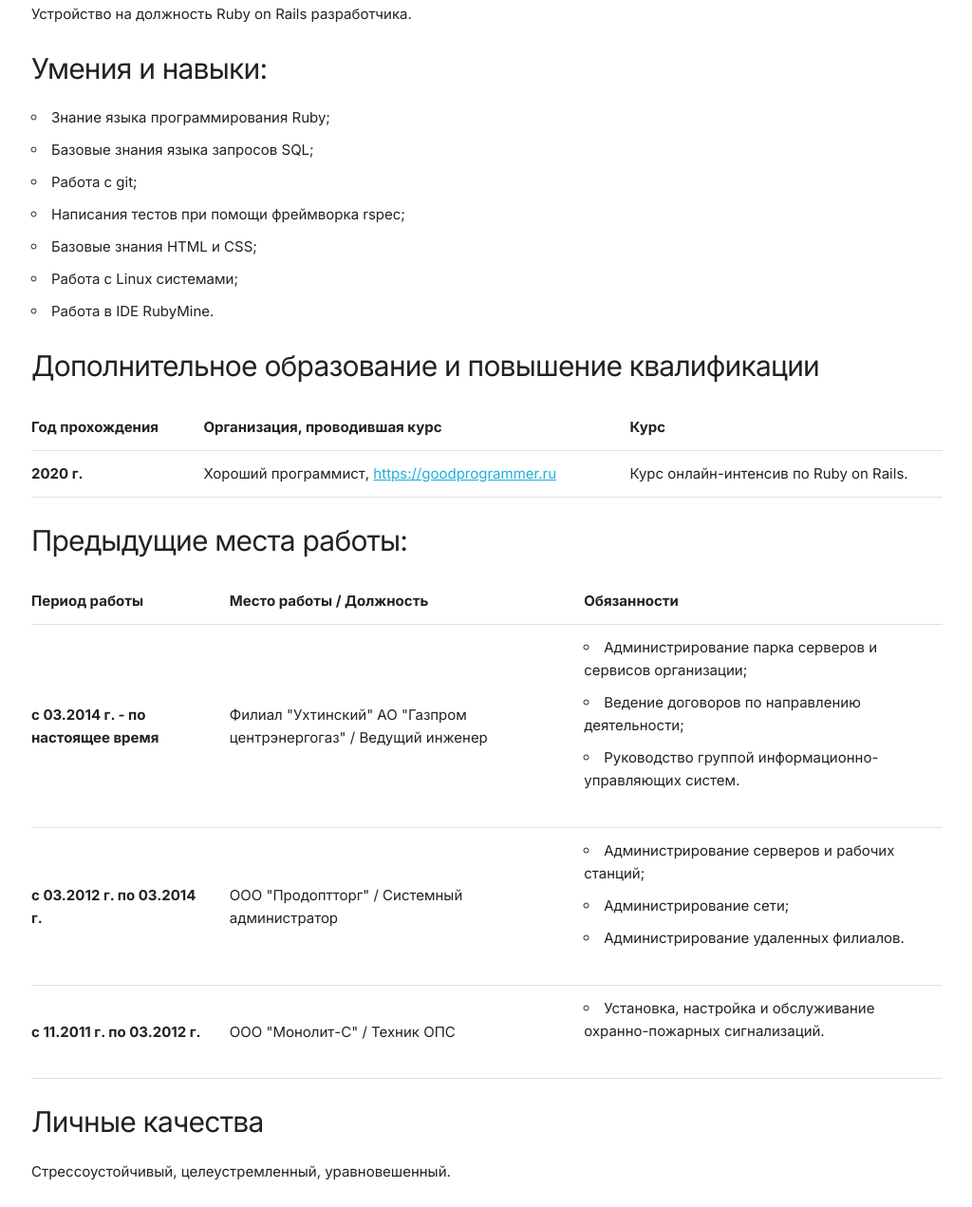
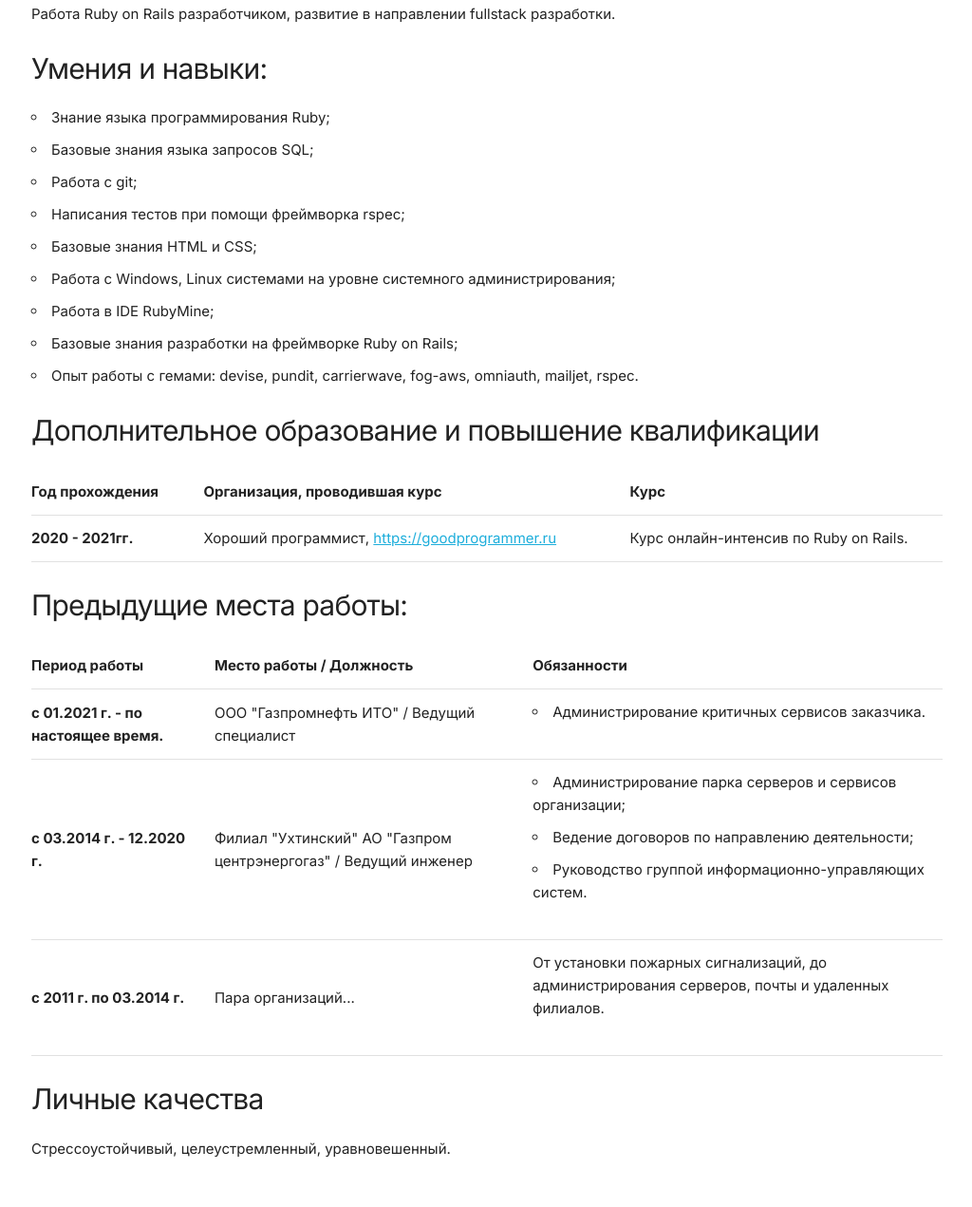
Before and after one commit to cyprus11/cv, a plain HTML site: page index.html in a window 1280 px wide. Shown: the part 430-1701 px from the top of the page at 95% size, without its empty margins (127-1151 px from the left). After the commit the page ends 1677 px from the top, so only its background shows below. Drawn offline with Linux system fonts and the light colour scheme.

Commit message:
add info to cv

```diff
--- a/index.html
+++ b/index.html
@@ -16,10 +16,9 @@
       <div class="ten columns">
         <ul>
           <li>Возраст: 31 год</li>
-          <li>Место проживания: г. Ухта, Республика Коми</li>
+          <li>Место проживания: г. Санкт-Петербург</li>
           <li>Электронная почта: <a href="mailto:alexx10@mail.ru">alexx10@mail.ru</a></li>
           <li>Образование: высшее</li>
-          <li>Готов к переезду.</li>
         </ul>
       </div>
       <div class="two columns">
@@ -29,7 +28,7 @@
   </div>
   <div class="row">
     <h4>Цель поиска работы:</h4>
-    <p>Устройство на должность Ruby on Rails разработчика.</p>
+    <p>Работа Ruby on Rails разработчиком, развитие в направлении fullstack разработки.</p>
   </div>
   <div class="row">
     <h4>Умения и навыки:</h4>
@@ -39,8 +38,10 @@
       <li>Работа с git;</li>
       <li>Написания тестов при помощи фреймворка rspec;</li>
       <li>Базовые знания HTML и CSS;</li>
-      <li>Работа с Linux системами;</li>
-      <li>Работа в IDE RubyMine.</li>
+      <li>Работа с Windows, Linux системами на уровне системного администрирования;</li>
+      <li>Работа в IDE RubyMine;</li>
+      <li>Базовые знания разработки на фреймворке Ruby on Rails;</li>
+      <li>Опыт работы с гемами: devise, pundit, carrierwave, fog-aws, omniauth, mailjet, rspec.</li>
     </ul>
   </div>
   <div class="row">
@@ -55,7 +56,7 @@
       </thead>
       <tbody>
       <tr>
-        <td><b>2020 г.</b></td>
+        <td><b>2020 - 2021гг. </b></td>
         <td>Хороший программист, <a href="https://goodprogrammer.ru">https://goodprogrammer.ru</a></td>
         <td>Курс онлайн-интенсив по Ruby on Rails.</td>
       </tr>
@@ -75,7 +76,16 @@
         </thead>
         <tbody>
         <tr>
-          <td><b>c 03.2014 г. - по настоящее время</b></td>
+          <td><b>c 01.2021 г. - по настоящее время.</b></td>
+          <td>ООО "Газпромнефть ИТО" / Ведущий специалист</td>
+          <td>
+            <ul>
+              <li>Администрирование критичных сервисов заказчика.</li>
+            </ul>
+          </td>
+        </tr>
+        <tr>
+          <td><b>c 03.2014 г. - 12.2020 г.</b></td>
           <td>Филиал "Ухтинский" АО "Газпром центрэнергогаз" / Ведущий инженер</td>
           <td>
             <ul>
@@ -86,23 +96,10 @@
           </td>
         </tr>
         <tr>
-          <td><b>с 03.2012 г. по 03.2014 г.</b></td>
-          <td>ООО "Продоптторг" / Системный администратор</td>
+          <td><b>с 2011 г. по 03.2014 г.</b></td>
+          <td>Пара организаций...</td>
           <td>
-            <ul>
-              <li>Администрирование серверов и рабочих станций;</li>
-              <li>Администрирование сети;</li>
-              <li>Администрирование удаленных филиалов.</li>
-            </ul>
-          </td>
-        </tr>
-        <tr>
-          <td><b>с 11.2011 г. по 03.2012 г.</b></td>
-          <td>ООО "Монолит-С" / Техник ОПС</td>
-          <td>
-            <ul>
-              <li>Установка, настройка и обслуживание охранно-пожарных сигнализаций.</li>
-            </ul>
+            <p>От установки пожарных сигнализаций, до администрирования серверов, почты и удаленных филиалов.</p>
           </td>
         </tr>
         </tbody>
```
Also changed, not shown: css/normalize.css.
